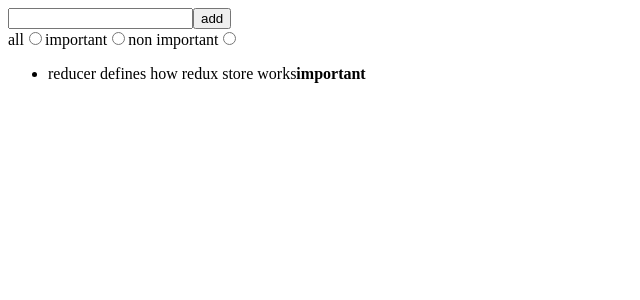
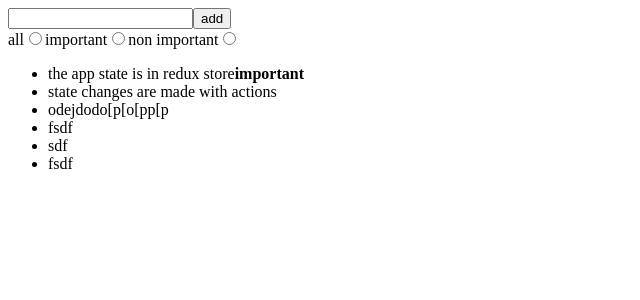
Before and after one commit to pratikdevdas/reduxlearn, a React (Create React App) app: page / in a window 1280 px wide. Shown: the top 300 px of the page, without its empty margins (0-640 px from the left). Built offline with nearby package versions, Linux system fonts and the light colour scheme; data requests are answered from the project's data file.

Commit message:
part 6c complete

```diff
--- /dev/null
+++ b/db.json
@@ -0,0 +1,34 @@
+{
+  "notes": [
+    {
+      "content": "the app state is in redux store",
+      "important": true,
+      "id": 1
+    },
+    {
+      "content": "state changes are made with actions",
+      "important": false,
+      "id": 2
+    },
+    {
+      "content": "odejdodo[p[o[pp[p",
+      "important": false,
+      "id": 3
+    },
+    {
+      "content": "fsdf",
+      "important": false,
+      "id": 4
+    },
+    {
+      "content": "sdf",
+      "important": false,
+      "id": 5
+    },
+    {
+      "content": "fsdf",
+      "important": false,
+      "id": 6
+    }
+  ]
+}
--- a/package.json
+++ b/package.json
@@ -6,14 +6,17 @@
     "@testing-library/jest-dom": "^5.16.1",
     "@testing-library/react": "^11.2.7",
     "@testing-library/user-event": "^12.8.3",
+    "axios": "^0.24.0",
     "react": "^17.0.2",
     "react-dom": "^17.0.2",
     "react-redux": "^7.2.6",
     "react-scripts": "4.0.3",
     "redux": "^4.1.2",
+    "redux-thunk": "^2.4.1",
     "web-vitals": "^1.1.2"
   },
   "scripts": {
+    "server": "json-server -p3001 --watch db.json",
     "start": "react-scripts start",
     "build": "react-scripts build",
     "test": "react-scripts test",
@@ -39,6 +42,7 @@
   },
   "devDependencies": {
     "deep-freeze": "^0.0.1",
+    "json-server": "^0.17.0",
     "redux-devtools-extension": "^2.13.9"
   }
 }
--- a/src/App.js
+++ b/src/App.js
@@ -1,10 +1,17 @@
-import React from 'react';
+import React,{useEffect} from 'react';
 import NewNote from './components/NewNote';
 import Notes from './components/Notes';
 import VisibilityFilter from './components/VisibilityFilter';
+import noteService from './services/notes'
+import { initializeNotes } from './reducers/noteReducer';
+import { useDispatch } from 'react-redux';
 
 const App = () => {
-
+const dispatch = useDispatch()
+  useEffect(() => {
+    noteService
+    .getAll().then(notes => dispatch(initializeNotes(notes)))
+  }, [dispatch])
     return (
       <div>
         <NewNote/>
--- a/src/components/NewNote.js
+++ b/src/components/NewNote.js
@@ -5,7 +5,7 @@ import { createNote } from '../reducers/noteReducer'
 const NewNote = () => {
     const dispatch = useDispatch()
 
-    const addNote = (event) => {
+    const addNote = async(event) => {
         event.preventDefault()
         const content = event.target.note.value
         event.target.note.value = ''
--- a/src/index.js
+++ b/src/index.js
@@ -1,26 +1,9 @@
 import React from 'react';
 import ReactDOM from 'react-dom';
-import { createStore,combineReducers } from 'redux';
-import {composeWithDevTools} from 'redux-devtools-extension'
 import { Provider } from 'react-redux';
+import store from './store';
 import App from './App'
 
-import noteReducer from './reducers/noteReducer';
-import filterReducer from './reducers/filterReducer';
-
-import {createNote} from './reducers/noteReducer';
-import {filterChange} from './reducers/filterReducer';
-
-const reducer = combineReducers({
-  notes: noteReducer,
-  filter: filterReducer
-})
-
-const store = createStore(reducer, composeWithDevTools())
-
-store.subscribe(()=>console.log(store.getState()))
-store.dispatch(filterChange('IMPORTANT'))
-store.dispatch(createNote('combine reducers form one reducers from many simple reducers'))
 
   ReactDOM.render(
     <Provider store = {store}>
--- a/src/reducers/noteReducer.js
+++ b/src/reducers/noteReducer.js
@@ -1,17 +1,6 @@
-const initialNotes = [
-  {
-    content: 'reducer defines how redux store works',
-    important: true,
-    id:1,
-  },
-  {
-    content: 'state of store can contain any data',
-    important: false,
-    id:2,
-  },
-]
+import noteService from "../services/notes"
 
-const noteReducer = (state=initialNotes,action)=>{
+const noteReducer = (state=[],action)=>{
     switch(action.type){
       case 'NEW_NOTE':
         // return state.concat(action.data)
@@ -27,23 +16,31 @@ const noteReducer = (state=initialNotes,action)=>{
           note.id !== id ? note : changedNote
           )
     }
+    case 'INIT_NOTES':
+      return action.data
     default:
       return state
   }
 }
 
-const generateId = () =>
-  Number((Math.random() * 1000000).toFixed(0))
+export const initializeNotes = () => {
+    return async dispatch => {
+      const notes = await noteService.getAll()
+      dispatch({
+      type: 'INIT_NOTES',
+      data: notes,
+    })
+  }
+}
 
 export const createNote = (content) => {
-  return {
+  return async dispatch => {
+    const newNote = await noteService.createNew(content)
+  dispatch({
     type: 'NEW_NOTE',
-    data: {
-      content,
-      important: false,
-      id: generateId()
-    }
-  }
+    data: newNote,
+  })
+}
 }
 
 export const toggleImportanceOf = (id) => {
@@ -54,7 +51,6 @@ export const toggleImportanceOf = (id) => {
 }
 
 export default noteReducer
-
 
 /* Array Spread Method
 const number = [1,2,3]
--- /dev/null
+++ b/src/services/notes.js
@@ -0,0 +1,18 @@
+import axios from "axios";
+const baseUrl = 'http://localhost:3001/notes'
+
+const getAll = async() =>{
+    const response = await axios.get(baseUrl)
+    return response.data
+}
+
+const createNew = async(content) => {
+    const object = { content, important:false }
+    const response = await axios.post(baseUrl, object)
+    return response.data
+}
+
+export default {
+    getAll,
+    createNew,
+}
--- /dev/null
+++ b/src/store.js
@@ -0,0 +1,20 @@
+import {createStore, combineReducers, applyMiddleware } from 'redux'
+import thunk from 'redux-thunk'
+import { composeWithDevTools } from 'redux-devtools-extension'
+
+import noteReducer from './reducers/noteReducer'
+import filterReducer from './reducers/filterReducer'
+
+const reducer = combineReducers({
+    notes: noteReducer,
+    filter: filterReducer,
+})
+
+const store = createStore(
+    reducer,
+    composeWithDevTools(
+        applyMiddleware(thunk)
+    )
+)
+
+export default store
```
Also changed, not shown: 1 other file (tests, documents, lock files or other folders).
